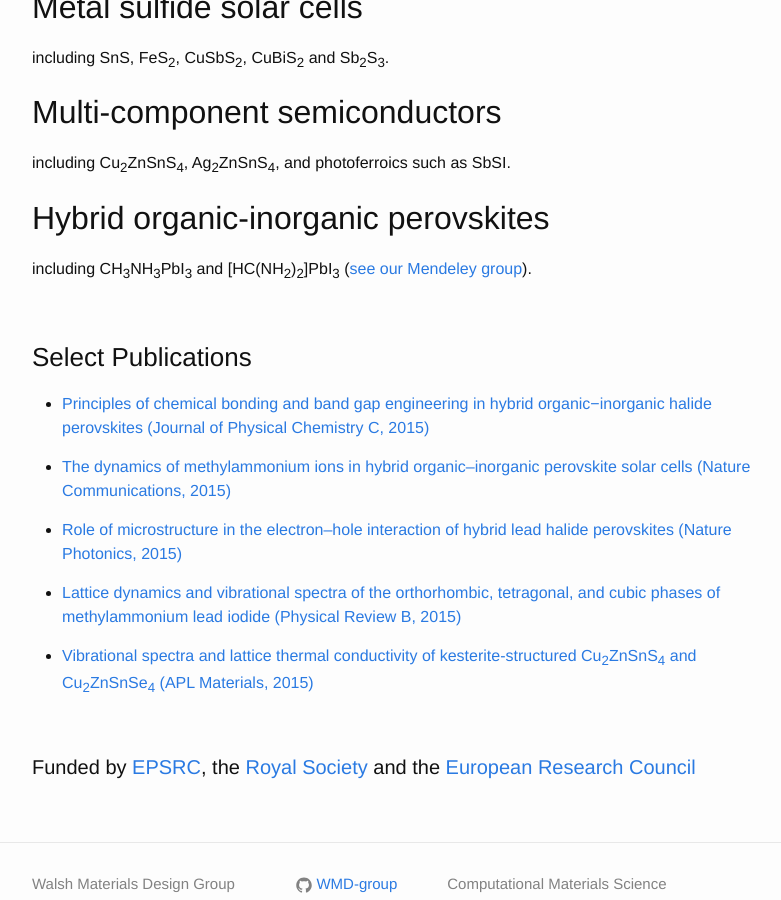
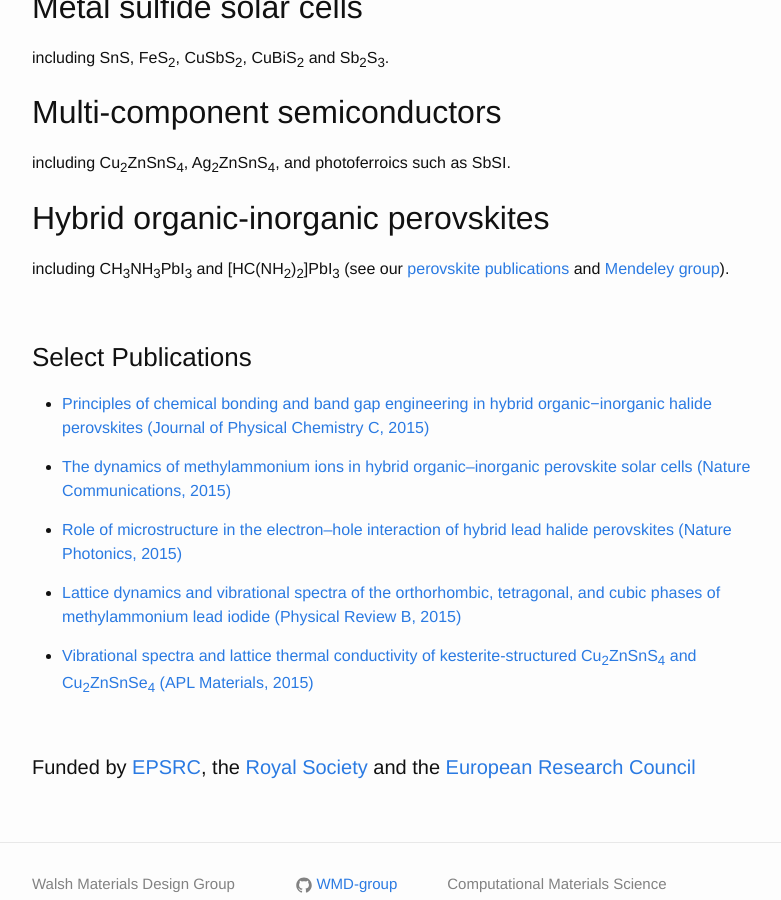
Before and after one commit to WMD-group/WMD-group.github.io, a Jekyll site: the page built from _posts/2016-01-01-solar-energy.md, in a window 1280 px wide and 900 px high, scrolled down 778 px. Shown: the whole window, without its empty margins (238-1019 px from the left). Built offline with Jekyll 4.4.1, drawn with Linux system fonts in a browser that asks for light colours.

Commit message:
Add perovskite publications

```diff
--- a/_posts/2016-01-01-solar-energy.md
+++ b/_posts/2016-01-01-solar-energy.md
@@ -25,7 +25,7 @@ photoferroics such as SbSI.
 
 ## Hybrid organic-inorganic perovskites
 including CH<sub>3</sub>NH<sub>3</sub>PbI<sub>3</sub> and [HC(NH<sub>2</sub>)<sub>2</sub>]PbI<sub>3</sub>
-([see our Mendeley group](https://www.mendeley.com/groups/4178551/hybrid-perovskite-solar-cells/overview/)).
+(see our [perovskite publications](/assets/wmd_perovskites.pdf) and [Mendeley group](https://www.mendeley.com/groups/4178551/hybrid-perovskite-solar-cells/overview/)).
 
 <br>
 
```
Also changed, not shown: 1 other file.
